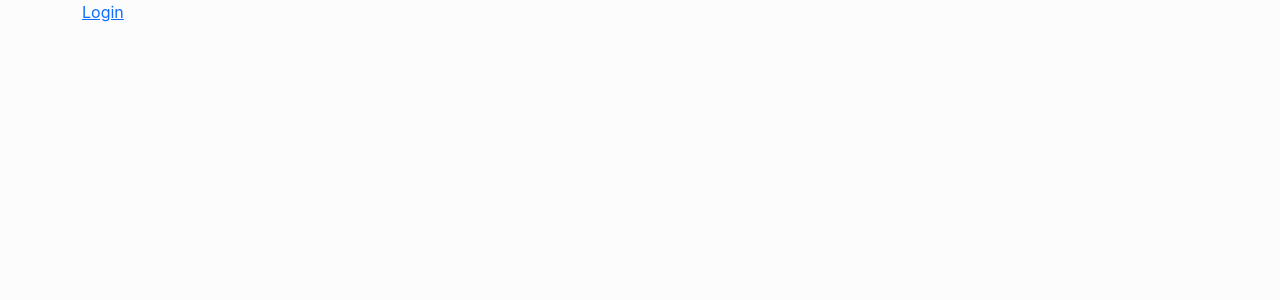
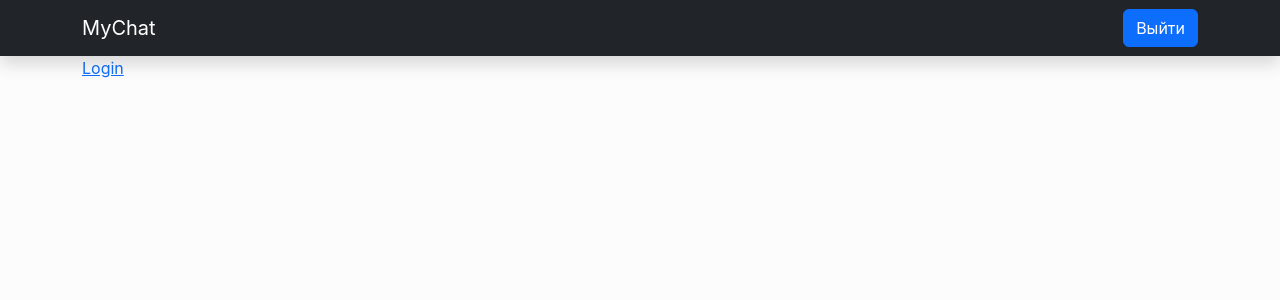
Before and after one commit to d13ch/Chat, a React (Create React App) app in the folder frontend/: page / in a window 1280 px wide. Shown: the top 300 px of the page. Built offline with nearby package versions, Linux system fonts and the light colour scheme; sample sign-in values are in the browser's storage.

Commit message:
add navbar

```diff
--- a/frontend/src/App.jsx
+++ b/frontend/src/App.jsx
@@ -5,9 +5,11 @@ import LoginPage from './components/Pages/LoginPage/LoginPage';
 import NotFoundPage from './components/Pages/NotFoundPage';
 import AuthProvider from './components/AuthProvider';
 import ProtectedRoute from './components/ProtectedRoute';
+import NavBar from './components/NavBar.jsx';
 
 const App = () => (
   <AuthProvider>
+    <NavBar />
     <div className="d-flex flex-column h-100">
       <BrowserRouter>
         <Routes>
--- /dev/null
+++ b/frontend/src/components/NavBar.jsx
@@ -0,0 +1,19 @@
+import React, { useContext } from 'react';
+import {
+  Button, Container, Navbar,
+} from 'react-bootstrap';
+import AuthContext from '../contexts/AuthContext.jsx';
+
+const NavBar = () => {
+  const { loggedIn, logOut } = useContext(AuthContext);
+  return (
+    <Navbar className="shadow" bg="dark" data-bs-theme="dark">
+      <Container>
+        <Navbar.Brand href="/">MyChat</Navbar.Brand>
+        <Button onClick={logOut} hidden={!loggedIn}>Выйти</Button>
+      </Container>
+    </Navbar>
+  );
+};
+
+export default NavBar;
```
